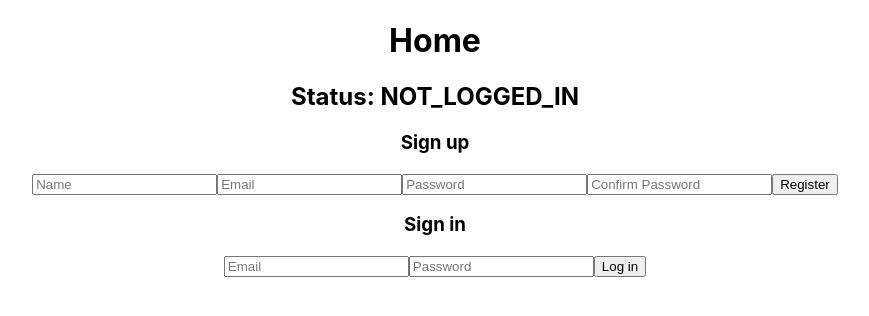
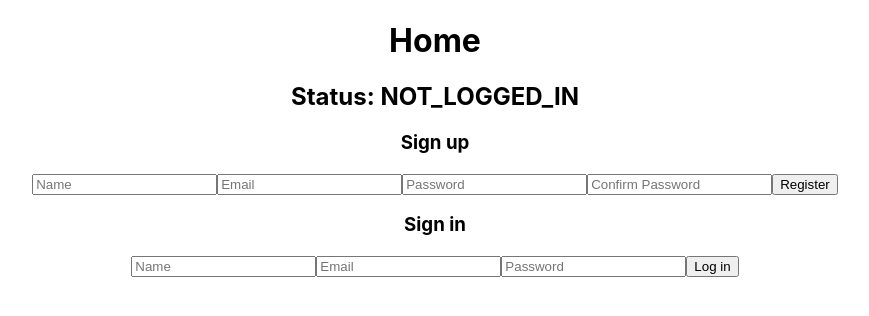
Before and after one commit to tflosse/Serge-React, a React (Create React App) app in the folder serge-client-app/: page / in a window 1280 px wide. Shown: the top 316 px of the page, without its empty margins (205-1074 px from the left). Built offline with nearby package versions, Linux system fonts and the light colour scheme.

Commit message:
Login response 401 solved

```diff
--- a/serge-client-app/src/components/auth/Login.js
+++ b/serge-client-app/src/components/auth/Login.js
@@ -3,6 +3,7 @@ import axios from "axios";
 
 export default function Login(props) {
   const [session, setSession] = useState({
+    username: "",
     email: "",
     password: "",
     loginErrors: "",
@@ -23,6 +24,7 @@ export default function Login(props) {
         "http://localhost:3000/sessions",
         {
           user: {
+            username: session.username,
             email: session.email,
             password: session.password,
           },
@@ -46,6 +48,14 @@ export default function Login(props) {
       <h3>Sign in</h3>
       <form onSubmit={handleSubmit}>
         <input
+          type="username"
+          name="username"
+          placeholder="Name"
+          value={session.username}
+          onChange={handleChange}
+          required
+        ></input>
+        <input
           type="email"
           name="email"
           placeholder="Email"
```
